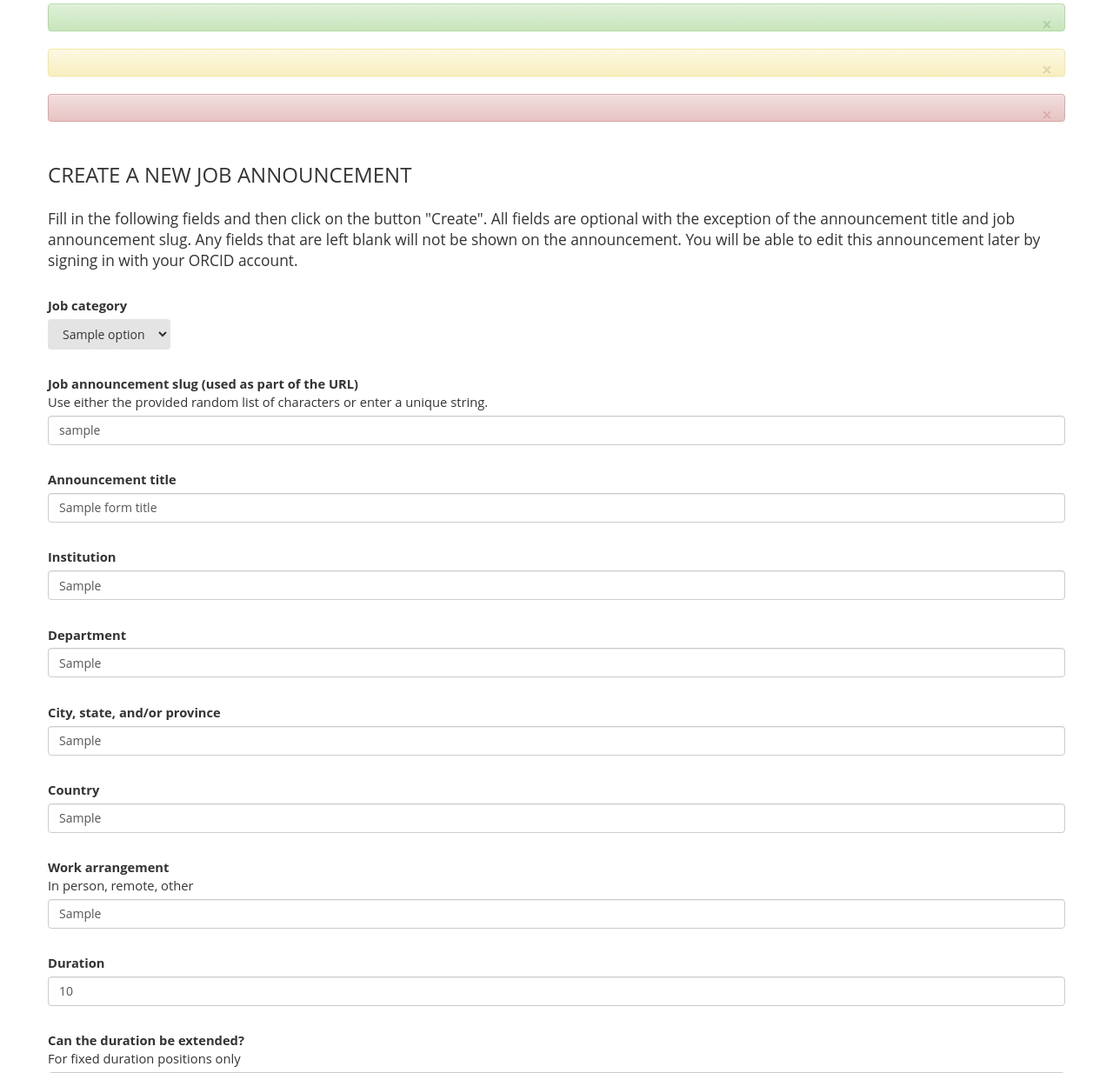
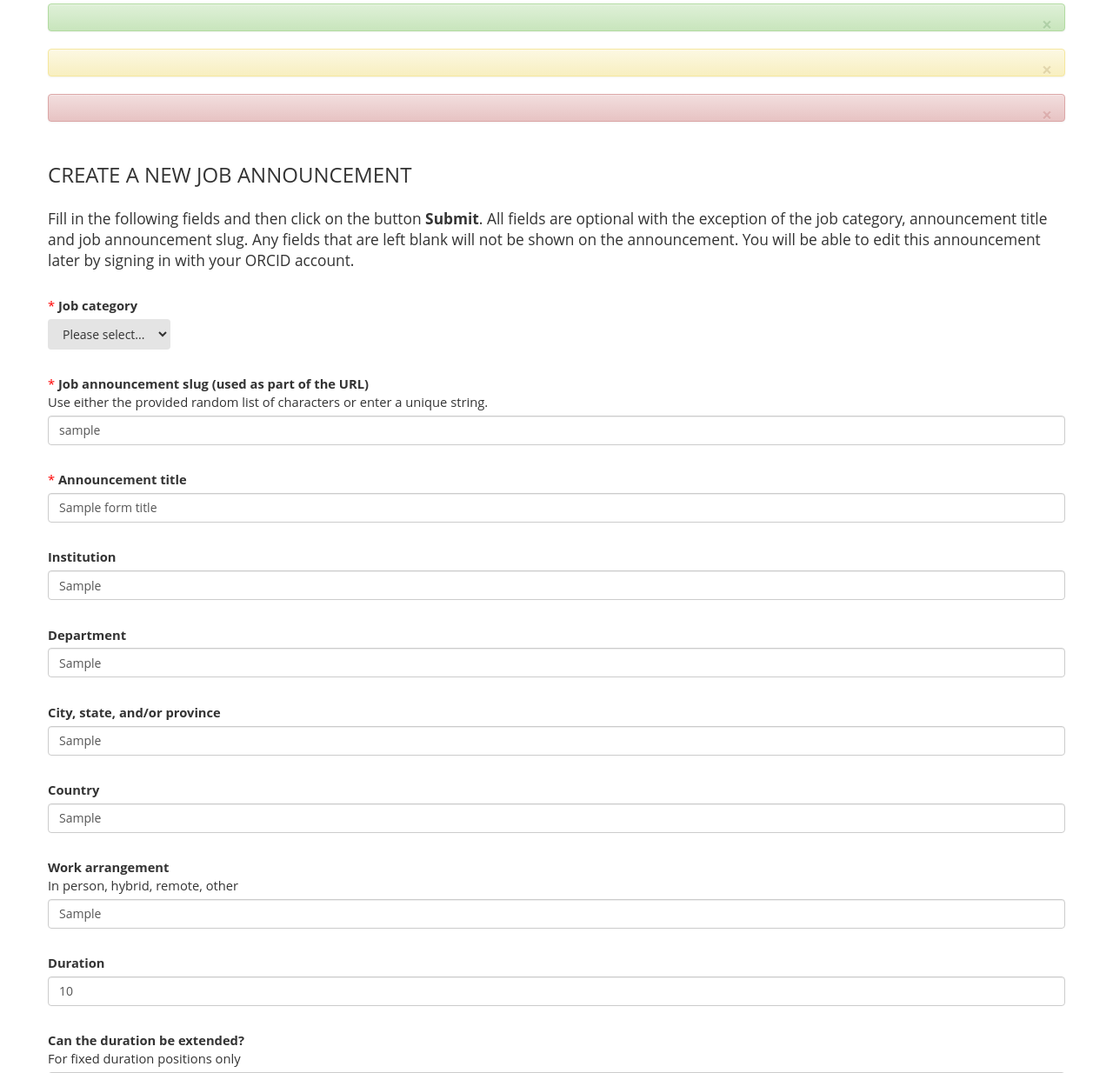
Before and after one commit to planetary-research/job-announcements, a Flask app: template templates/create.html in a window 1280 px wide. Shown: the part 263-1497 px from the top of the page at 87% size. Run offline with Flask 3, Linux system fonts and the light colour scheme; the template is opened without the code that fills it: most values are stand-ins (such as "Sample title", 1, 10 or a date in 2020); grey boxes marked "Sample" are stand-in pictures; parts of the project's set-up code (start-up, migrations or seed data) failed here and were passed over; some libraries are stand-ins or nearby versions.

Commit message:
UI improvements

```diff
--- a/templates/base.html
+++ b/templates/base.html
@@ -6,6 +6,7 @@
     <meta http-equiv="X-UA-Compatible" content="IE=edge">
     <meta name="viewport" content="width=device-width, initial-scale=1">
     <meta property="og:image" content="{{ preview_url }}" />
+    <meta name="description" content="{{ header_subtitle | safe }}">
 
     <link rel="stylesheet" href="{{ url_for('static', filename='css/bootstrap.min.css') }}" />
     <link rel="stylesheet" href="{{ url_for('static', filename='css/bootstrap-theme.min.css') }}" />
--- a/templates/create.html
+++ b/templates/create.html
@@ -51,9 +51,9 @@
 <div class="margin-bottom">
     <h3>CREATE A NEW JOB ANNOUNCEMENT</h3>
     <p>
-        Fill in the following fields and then click on the button "Create".
-        All fields are optional with the exception of the announcement title
-        and job announcement slug. Any fields that are left blank will not be
+        Fill in the following fields and then click on the button <b>Submit</b>.
+        All fields are optional with the exception of the job category, announcement
+        title and job announcement slug. Any fields that are left blank will not be
         shown on the announcement. You will be able to edit this announcement
         later by signing in with your ORCID account.
     </p>
@@ -62,11 +62,12 @@
         <input type="hidden" name="mode" value="create_job">
         <div>
             <p class="create-item">
-                <b>Job category</b>
+                <span style="color: red">*</span> <b>Job category</b>
             </p>
             <div class="row">
                 <div class="col-md-5">
-                    <select style="text-align: left;" name="new_category" class="btn select-button">
+                    <select style="text-align: left;" name="new_category" class="btn select-button" required>
+                    <option value="" disabled selected>Please select...</option>
                     {% for option in categories %}
                     <option value="{{ option[0] }}" {% if form_category_id == option[0] %}selected{% endif %}>{{ option[1] }}</option>
                     {% endfor %}
@@ -77,14 +78,14 @@
 
         <div>
             <p class="create-item">
-                <b>Job announcement slug (used as part of the URL)</b><br>Use either the provided random list of characters or enter a unique string.
+                <span style="color: red">*</span> <b>Job announcement slug (used as part of the URL)</b><br>Use either the provided random list of characters or enter a unique string.
             </p>
             <input type="text" class="form-control" name="job_slug" placeholder="" value="{{ form_slug }}">
         </div>
 
         <div>
             <p class="create-item">
-                <b>Announcement title</b>
+                <span style="color: red">*</span> <b>Announcement title</b>
             </p>
             <input type="text" class="form-control" name="title" placeholder="" value="{{ form_title }}">
         </div>
@@ -119,7 +120,7 @@
 
         <div>
             <p class="create-item">
-                <b>Work arrangement</b><br>In person, remote, other
+                <b>Work arrangement</b><br>In person, hybrid, remote, other
             </p>
             <input type="text" class="form-control" name="work_arrangement" placeholder="" value="{{ form_work_arrangement }}">
         </div>
@@ -242,7 +243,7 @@
         </div>
 
         <div>
-          <button type="submit" class="btn btn-success">Create</button>
+          <button type="submit" class="btn btn-success">Submit</button>
         </div>
     </form>
 
--- a/templates/editor.html
+++ b/templates/editor.html
@@ -57,7 +57,7 @@
     <div class="my-job-list">
         {% for name, desc in my_jobs.items() %}
         <p class="my-job-entries">
-            <a href="/{{ name }}"><i class="bi {% if desc[2] %}bi-eye{% else %}bi-eye-slash{% endif %}" style="margin-right: 1.2em;"></i></a><a href="{{ desc[1] }}/edit"><b>{{ desc[0] | safe }}</b></a>
+            <a href="/{{ name }}"><i class="bi {% if desc[2] %}bi-eye{% else %}bi-eye-slash{% endif %}" style="margin-right: 1.2em;"></i></a><a href="{{ desc[1] }}/edit">{{ desc[0] | safe }}</a>
         </p>
         {% endfor %}
         {% if my_jobs.items()|length == 0 %}
@@ -71,7 +71,7 @@
     <div class="my-job-list">
         {% for name, desc in all_jobs.items() %}
         <p class="my-job-entries">
-            <a href="/{{ name }}"><i class="bi {% if desc[2] %}bi-eye{% else %}bi-eye-slash{% endif %}" style="margin-right: 1.2em;"></i></a><a href="{{ desc[1] }}/edit"><b>{{ desc[0] | safe }}</b></a>
+            <a href="/{{ name }}"><i class="bi {% if desc[2] %}bi-eye{% else %}bi-eye-slash{% endif %}" style="margin-right: 1.2em;"></i></a><a href="{{ desc[1] }}/edit">{{ desc[0] | safe }}</a>
         </p>
         {% endfor %}
         {% if my_jobs.items()|length == 0 %}
```
Also changed, not shown: templates/edit.html (+4 -4 lines), README.md, 1 other file.
